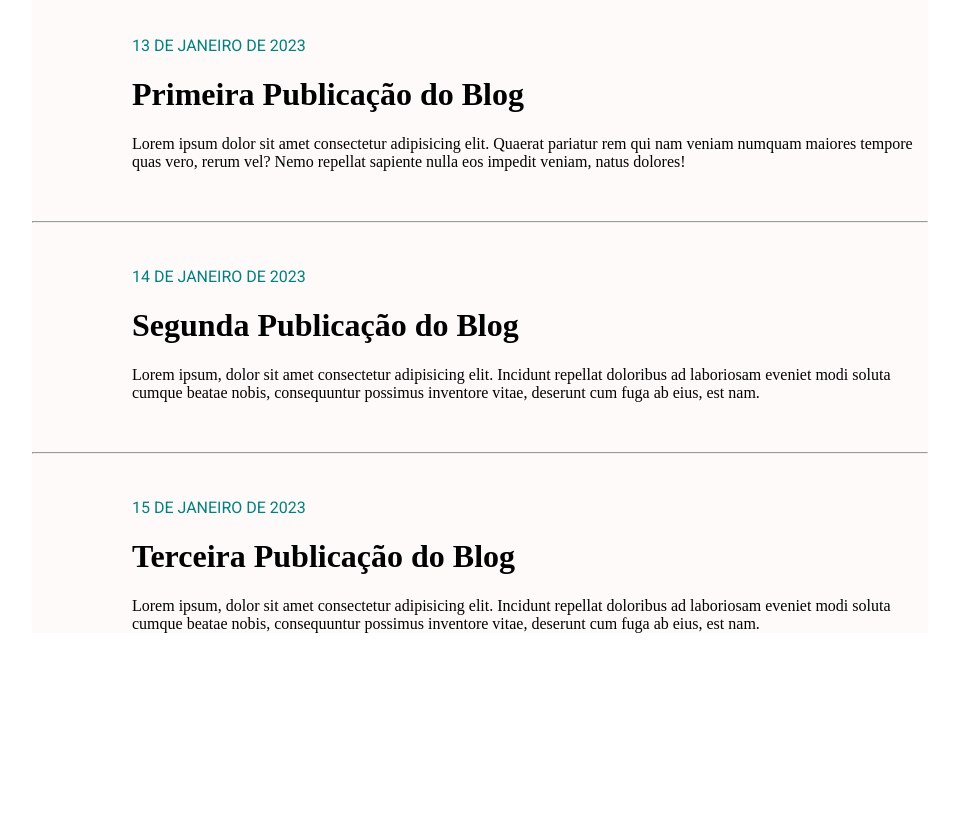
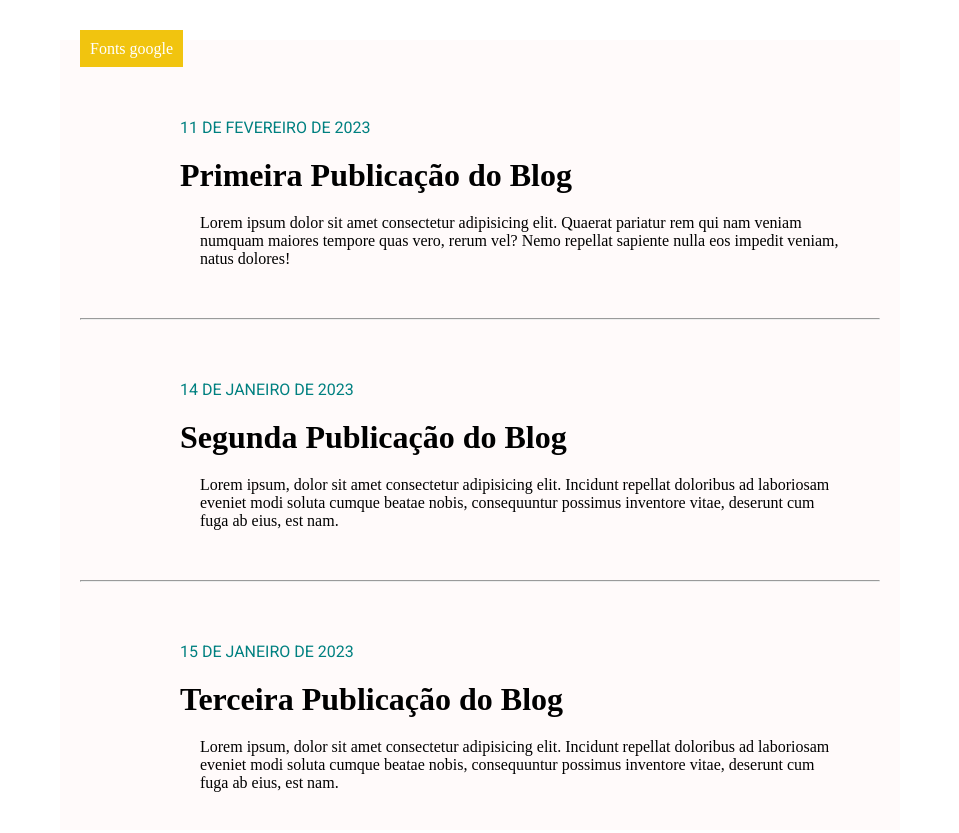
Before and after one commit to FreitasNovoHumano/INICIANDO-CSS3, a plain HTML site: page iniciando-css3-pt2/index.html in a window 1280 px wide. Shown: the whole page, without its empty margins (160-1119 px from the left). Before the commit the page ends 800 px from the top, so only its background shows below. Drawn offline with Linux system fonts and the light colour scheme.

Commit message:
Estilizando

```diff
--- a/fonts-google/style.css
+++ b/fonts-google/style.css
@@ -7,6 +7,24 @@
 
 body{
   margin: 20px 20px;
+}
+
+.btn {
+  color: white;
+  text-decoration: none;
+  margin: 20px;
+  background-color: #f1c40f;
+  padding: 10px;
+}
+
+a {
+  text-decoration: none;
+  color: #e74c3c;
+}
+
+a:hover {
+  text-decoration: underline;
+  color: #e74c3c;
 }
 h1 {
   font-family: "Bangers", cursive;
@@ -53,11 +71,3 @@ h3 {
   font-family: "Dança da Lua", cursiva;
   font-size: 400;
 }
-
-.btn {
-  color: black;
-  text-decoration: none;
-  margin: 20px;
-  background-color: #f1c40f;
-  padding: 10px;
-}
--- a/fonts-google/iniciando-css3-pt2/index.html
+++ b/iniciando-css3-pt2/index.html
@@ -10,8 +10,9 @@
   </head>
   <body>
     <div class="post-container">
+      <a class="btn" href="../fonts-google/index.html">Fonts google</a>
       <div class="post">
-        <p class="date">13 DE JANEIRO DE 2023</p><p>
+        <p class="date">11 DE FEVEREIRO DE 2023</p><p>
         </p><h1>Primeira Publicação do Blog</h1>
         <div class="post-content">
           <p>Lorem ipsum dolor sit amet consectetur adipisicing elit. Quaerat pariatur rem qui nam veniam numquam maiores tempore quas vero, rerum vel? Nemo repellat sapiente nulla eos impedit veniam, natus dolores!</p>
@@ -30,7 +31,7 @@
         <p class="date">15 DE JANEIRO DE 2023</p><p>
         </p><h1>Terceira Publicação do Blog</h1>
         <div class="post-content">
-          <p>Lorem ipsum, dolor sit amet consectetur adipisicing elit. Incidunt repellat doloribus ad laboriosam eveniet modi soluta cumque beatae nobis, consequuntur possimus inventore vitae, deserunt cum fuga ab eius, est nam.</p>
+          <p>Lorem ipsum, dolor sit amet consectetur adipisicing elit. Incidunt repellat doloribus ad laboriosam eveniet modi soluta cumque beatae nobis, consequuntur possimus inventore vitae, deserunt cum fuga ab eius, est nam.</p><br>
         </div>
       </div>
     </div>
--- a/fonts-google/iniciando-css3-pt2/style.css
+++ b/iniciando-css3-pt2/style.css
@@ -1,6 +1,24 @@
-body {
-  margin: 0px;
+* {
+  margin: 20px;
 }
+.btn {
+  color: white;
+  text-decoration: none;
+  margin: 20px;
+  background-color: #f1c40f;
+  padding: 10px;
+}
+
+a {
+  text-decoration: none;
+  color: #e74c3c;
+}
+
+a:hover {
+  text-decoration: underline;
+  color: #e74c3c;
+}
+
 h1 {
   font-family: "Montserrat" sans-serif;
 }
--- a/style.css
+++ b/style.css
@@ -1,6 +1,25 @@
 body {
   background-color: #2c3e50;
   margin: 20px 20px;
+  padding: auto;
+}
+
+.btn {
+  color: white;
+  text-decoration: none;
+  margin: 10px;
+  background-color: #f1c40f;
+  padding: 10px;
+}
+
+a {
+  text-decoration: none;
+  color: #e74c3c;
+}
+
+a:hover {
+  text-decoration: underline;
+  color: #e74c3c;
 }
 
 h1 {
@@ -24,15 +43,5 @@ li {
   color: #e74c3c;
 }
 
-.btn {
-  color: black;
-  text-decoration: none;
-  margin: 20px;
-  background-color: #f1c40f;
-  padding: 10px;
+@media (max-whidth=470px) {
 }
-
-.btn a {
-  text-decoration: underline;
-  color: #e74c3c;
-}
```
Also changed, not shown: fonts-google/index.html (+3 -3 lines), index.html (+1 -1 lines).
